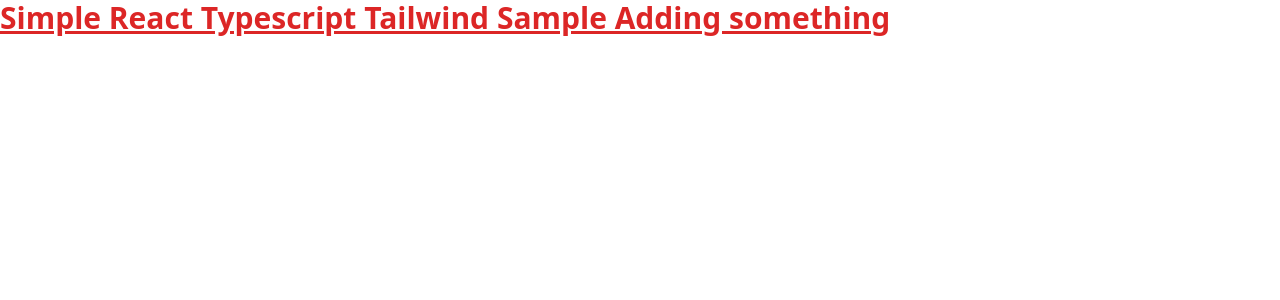
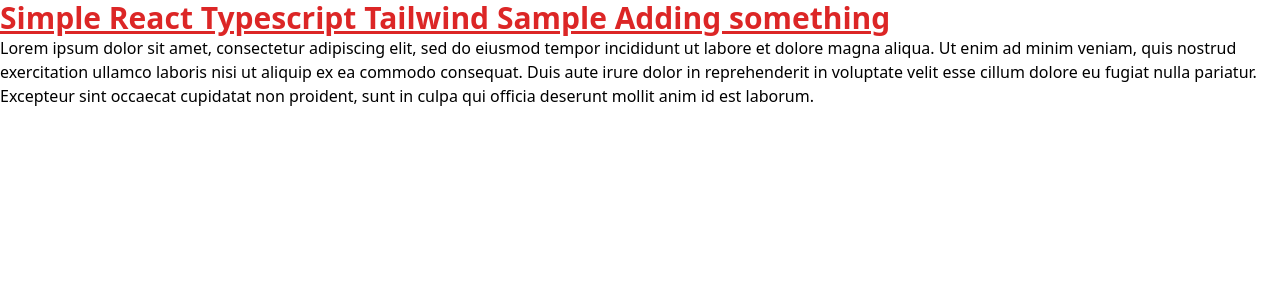
Before and after one commit to duck-souls/frontend-app, a React (Create React App) app: page / in a window 1280 px wide. Shown: the top 300 px of the page. Built offline with nearby package versions, Linux system fonts and the light colour scheme.

Commit message:
task completed

```diff
--- a/src/App.tsx
+++ b/src/App.tsx
@@ -1,8 +1,19 @@
 const App = () => {
   return (
-    <h1 className="text-3xl font-bold underline text-red-600">
-      Simple React Typescript Tailwind Sample Adding something
-    </h1>
+    <div>
+      <h1 className="text-3xl font-bold underline text-red-600">
+        Simple React Typescript Tailwind Sample Adding something
+      </h1>
+      <p>
+        Lorem ipsum dolor sit amet, consectetur adipiscing elit, sed do eiusmod
+        tempor incididunt ut labore et dolore magna aliqua. Ut enim ad minim
+        veniam, quis nostrud exercitation ullamco laboris nisi ut aliquip ex ea
+        commodo consequat. Duis aute irure dolor in reprehenderit in voluptate
+        velit esse cillum dolore eu fugiat nulla pariatur. Excepteur sint
+        occaecat cupidatat non proident, sunt in culpa qui officia deserunt
+        mollit anim id est laborum.
+      </p>
+    </div>
   );
 };
 
```
